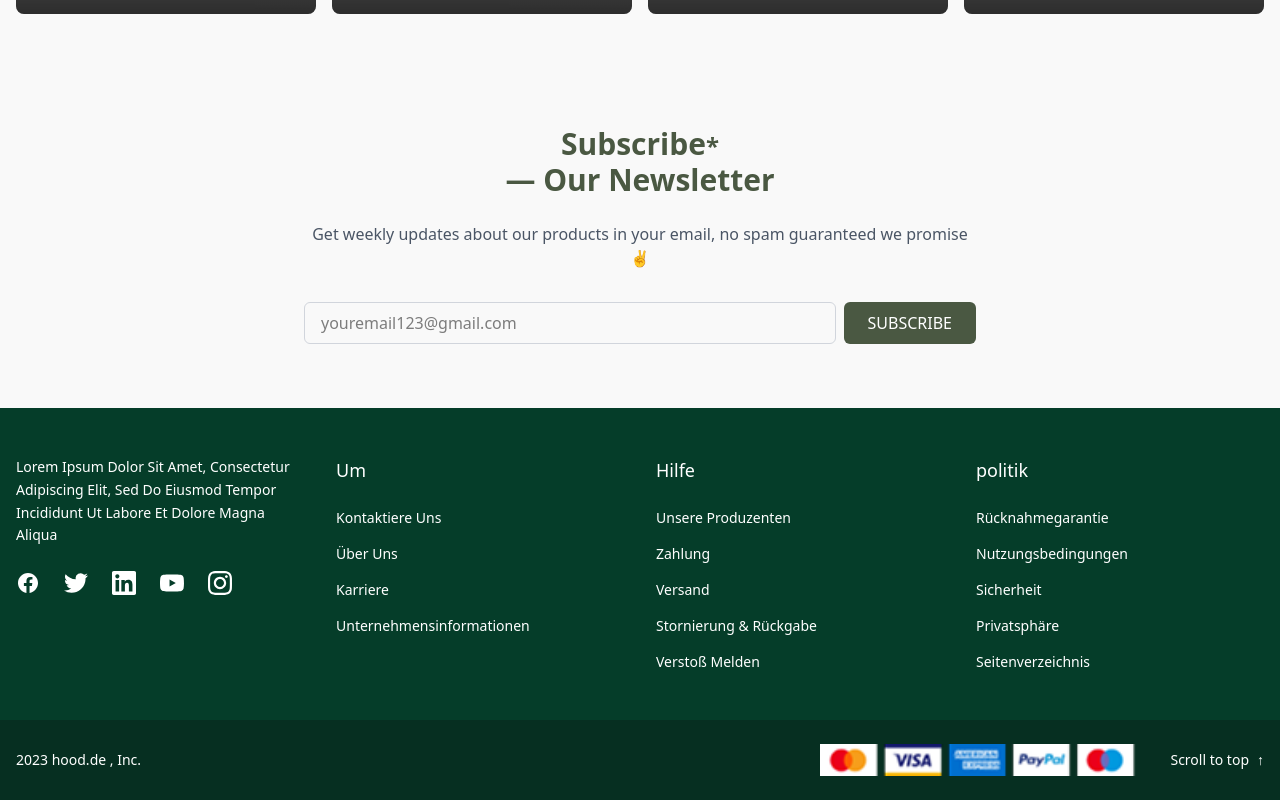
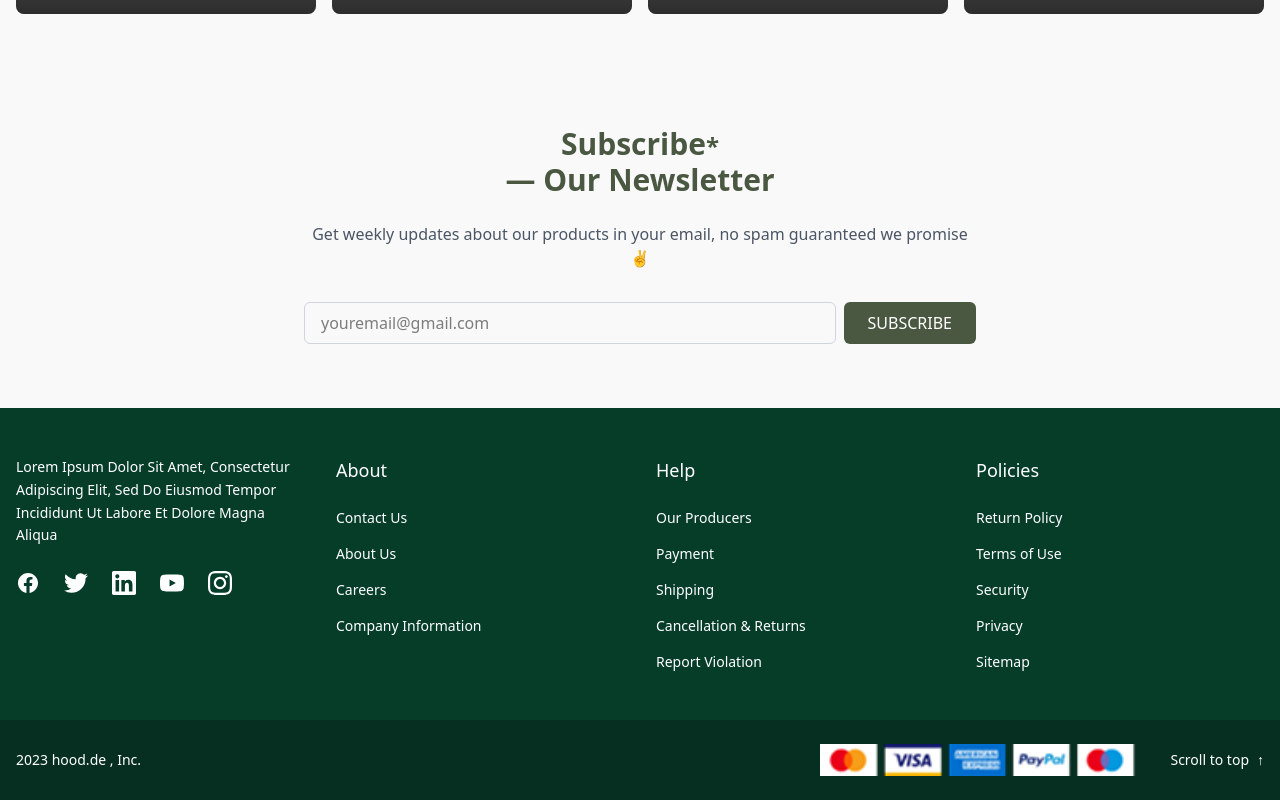
Before and after one commit to gdevgproject/fpoly-react-asm, a React (Vite) app: page / in a window 1280 px wide. Shown: the part 2719-3519 px from the top of the page. Built offline with nearby package versions, Linux system fonts and the light colour scheme; grey boxes are pictures that could not be loaded.

Commit message:
fix: language

```diff
--- a/src/ui/Footer.tsx
+++ b/src/ui/Footer.tsx
@@ -43,92 +43,92 @@
             </div>
           </div>
 
-          {/* Column 2 - Um */}
+          {/* Column 2 - About */}
           <nav className='space-y-4'>
-            <h2 className='mb-6 text-lg font-medium'>Um</h2>
+            <h2 className='mb-6 text-lg font-medium'>About</h2>
             <ul className='space-y-4 text-sm'>
               <li>
                 <a href='#' className='hover:underline'>
-                  Kontaktiere Uns
+                  Contact Us
                 </a>
               </li>
               <li>
                 <a href='#' className='hover:underline'>
-                  Über Uns
+                  About Us
                 </a>
               </li>
               <li>
                 <a href='#' className='hover:underline'>
-                  Karriere
+                  Careers
                 </a>
               </li>
               <li>
                 <a href='#' className='hover:underline'>
-                  Unternehmensinformationen
+                  Company Information
                 </a>
               </li>
             </ul>
           </nav>
 
-          {/* Column 3 - Hilfe */}
+          {/* Column 3 - Help */}
           <nav className='space-y-4'>
-            <h2 className='mb-6 text-lg font-medium'>Hilfe</h2>
+            <h2 className='mb-6 text-lg font-medium'>Help</h2>
             <ul className='space-y-4 text-sm'>
               <li>
                 <a href='#' className='hover:underline'>
-                  Unsere Produzenten
+                  Our Producers
                 </a>
               </li>
               <li>
                 <a href='#' className='hover:underline'>
-                  Zahlung
+                  Payment
                 </a>
               </li>
               <li>
                 <a href='#' className='hover:underline'>
-                  Versand
+                  Shipping
                 </a>
               </li>
               <li>
                 <a href='#' className='hover:underline'>
-                  Stornierung & Rückgabe
+                  Cancellation & Returns
                 </a>
               </li>
               <li>
                 <a href='#' className='hover:underline'>
-                  Verstoß Melden
+                  Report Violation
                 </a>
               </li>
             </ul>
           </nav>
 
-          {/* Column 4 - politik */}
+          {/* Column 4 - Policies */}
           <nav className='space-y-4'>
-            <h2 className='mb-6 text-lg font-medium'>politik</h2>
+            <h2 className='mb-6 text-lg font-medium'>Policies</h2>
             <ul className='space-y-4 text-sm'>
               <li>
                 <a href='#' className='hover:underline'>
-                  Rücknahmegarantie
+                  Return Policy
                 </a>
               </li>
               <li>
                 <a href='#' className='hover:underline'>
-                  Nutzungsbedingungen
+                  Terms of Use
                 </a>
               </li>
               <li>
                 <a href='#' className='hover:underline'>
-                  Sicherheit
+                  Security
                 </a>
               </li>
               <li>
                 <a href='#' className='hover:underline'>
-                  Privatsphäre
+                  Privacy
                 </a>
               </li>
               <li>
                 <a href='#' className='hover:underline'>
-                  Seitenverzeichnis
+                  Sitemap
                 </a>
               </li>
             </ul>
--- a/src/ui/newsletter.tsx
+++ b/src/ui/newsletter.tsx
@@ -21,7 +21,7 @@
         >
           <input
             type='email'
-            placeholder='youremail123@gmail.com'
+            placeholder='youremail@gmail.com'
             className='flex-1 rounded-md border border-gray-300 px-4 py-2 focus:border-[#517B3C] focus:ring-1 focus:ring-[#517B3C] focus:outline-none'
           />
           <button
```
